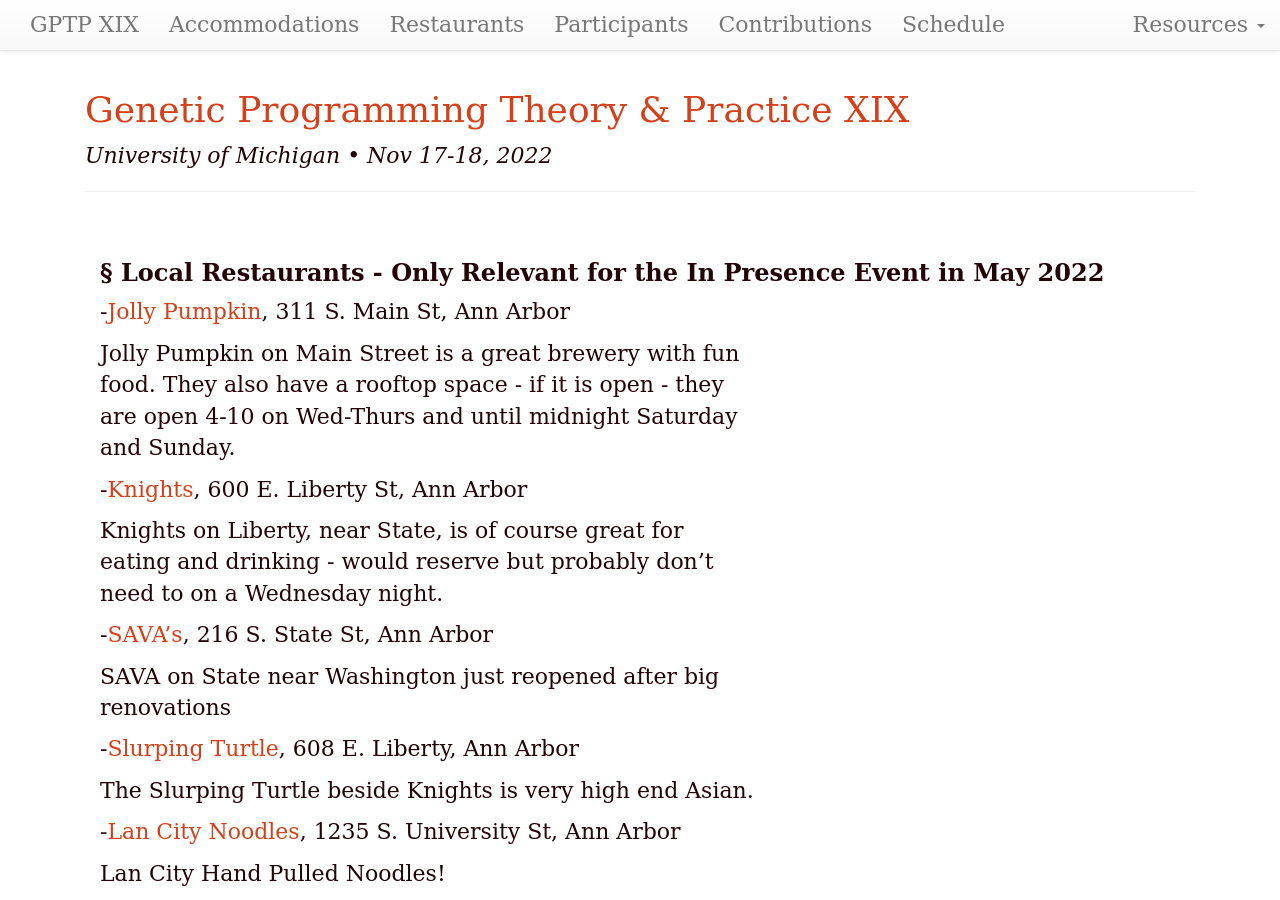
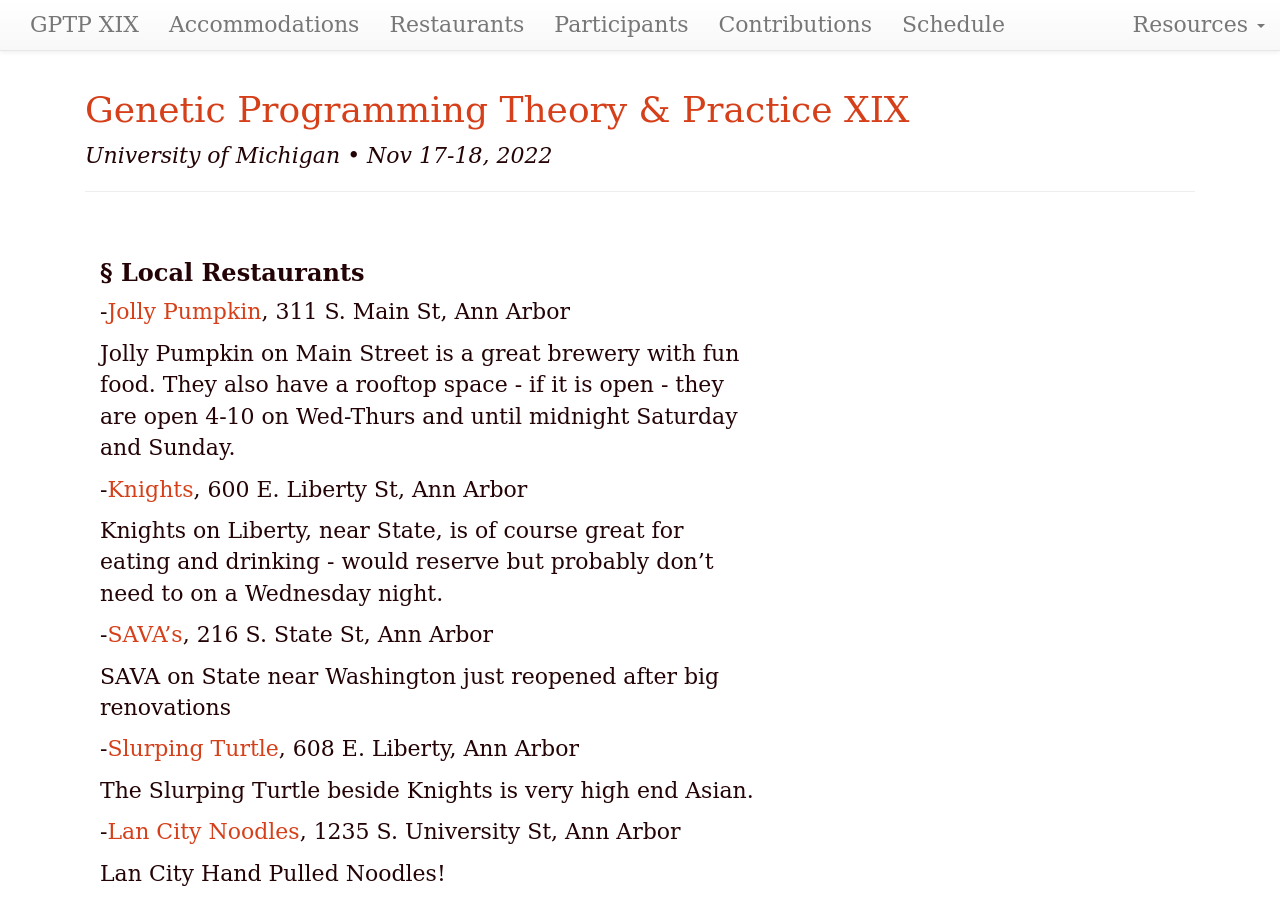
Before and after one commit to GPTP-workshop/gptp-workshop.github.io, a Jekyll site: the page built from restaurants.md, in a window 1280 px wide and 900 px high. Built offline with Jekyll 4.4.1, drawn with Linux system fonts in a browser that asks for light colours; our own code applies the rules of GitHub Pages for plain Markdown files.

Commit message:
Update restaurants.md

```diff
--- a/restaurants.md
+++ b/restaurants.md
@@ -9,7 +9,7 @@ dates: "Nov 17-18, 2022"
 
 
 
-### Local Restaurants - Only Relevant for the In Presence Event in May 2022
+### Local Restaurants
 
 -[Jolly Pumpkin](https://annarbor.jollypumpkin.com/), 311 S. Main St, Ann Arbor
 
```
